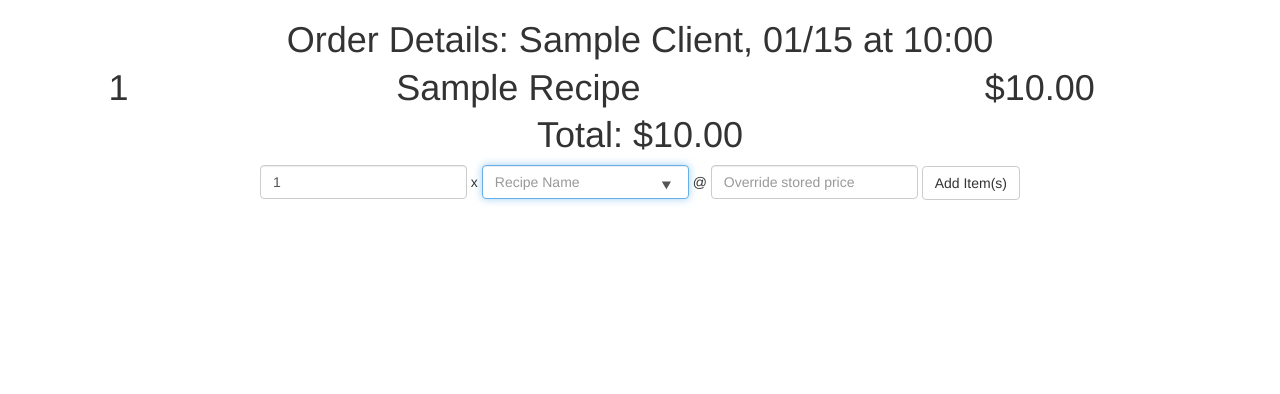
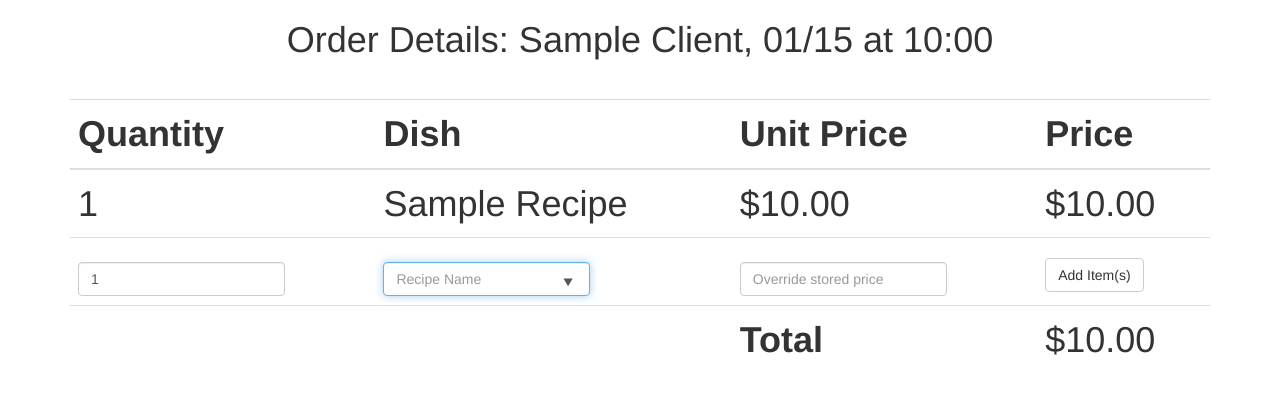
Before and after one commit to MaxHeller0/celinas-kitchen, a Flask app: page /order/1 in a window 1280 px wide. Shown: the part 52-446 px from the top of the page. Run offline with Flask 2, Linux system fonts and the light colour scheme; tables that the repository leaves empty hold one stand-in row (values such as "Sample post"); some libraries are stand-ins or nearby versions.

Commit message:
Format orders: table

```diff
--- a/orders.py
+++ b/orders.py
@@ -25,7 +25,7 @@ class OrderItem(db.Model):
 
     def __repr__(self):
         dish = getRecipeById(self.dishId)
-        return "{},{},{}".format(self.count, dish.name.title(), usd(dish.price))
+        return "{},{},{},{}".format(self.count, dish.name.title(), usd(self.price), usd(self.price * self.count))
 
 
 # def getOrderItems(orderId):
@@ -55,5 +55,5 @@ class Order(db.Model):
             for row in orders:
                 t[1].append(str(row))
                 total += row.count * row.price
-            t[2].append("Total: " + usd(total))
+            t[2].append(usd(total))
         return t
--- a/static/styles.css
+++ b/static/styles.css
@@ -92,3 +92,7 @@ main td, th {
   margin-left: 200px;
   font-weight: bold;
 }
+
+#orderTable {
+  text-align: left;
+}
--- a/templates/order.html
+++ b/templates/order.html
@@ -6,22 +6,30 @@
 
 {% block main %}
   <h1>
-    {{ orderDetails[0][0] }}<br>
-    <table>
+    {{ orderDetails[0][0] }}<br><br>
+    <table class="table" id="orderTable">
+       <thread>
+         <tr>
+            <th scope="col">Quantity</th>
+            <th scope="col">Dish</th>
+            <th scope="col">Unit Price</th>
+            <th scope="col">Price</th>
+          </tr>
+        </thread>
+      <tbody>
+        <tr>
         {% for row in orderDetails[1] %}
-      <tr>
         {% for cell in row.split(',') %}
           <td>{{cell}}</td>
         {% endfor %}
         </tr>
       {% endfor %}
-    </table>
-    {{ orderDetails[2][0] }}
-  </h1>
+        <tr>
           <form action="{{url_for('order')}}{{id}}" method="POST">
-    <div class="form-group">
+            <td>
               <input class="form-control" type="number" min="1" name="quantity" value="1">
-      x
+            </td>
+            <td>
               <input class="form-control" list="recipes" name="name" placeholder="Recipe Name" autofocus="True">
               <datalist name="recipes" id="recipes">
                 {% if recipes %}
@@ -30,9 +38,23 @@
                   {% endfor %}
                   {% endif %}
               </datalist>
-      @
+            </td>
+            <td>
               <input class="form-control" type="number" min="0" name="price" placeholder="Override stored price">
+            </td>
+            <td>
               <button class="btn btn-default" type="submit">Add Item(s)</button>
-    </div>
+            </td>
           </form>
+        </tr>
+        <tr>
+          <td></td>
+          <td></td>
+          <th scope="row">Total</th>
+          <td>{{ orderDetails[2][0] }}</td>
+        </tr>
+      </tbody>
+    </table>
+  </h1>
+
 {% endblock %}
```
Lines whose indentation alone changed are shown as unchanged.
